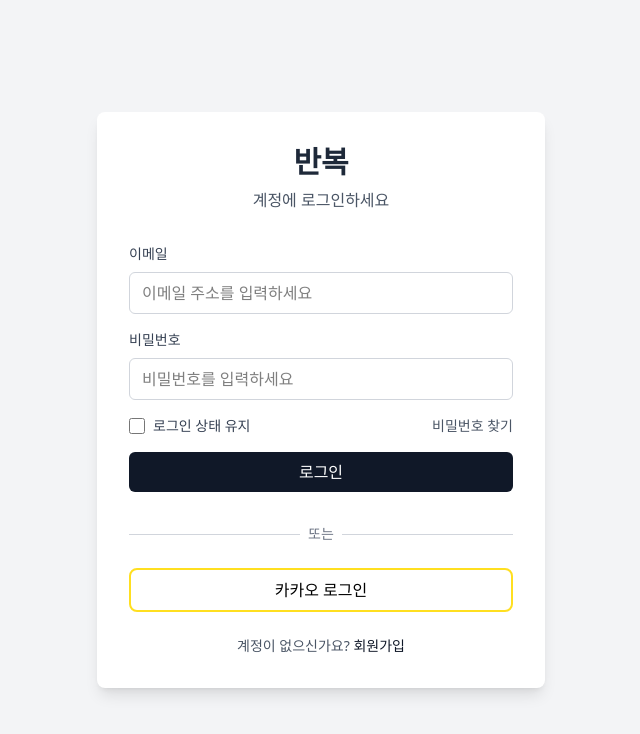
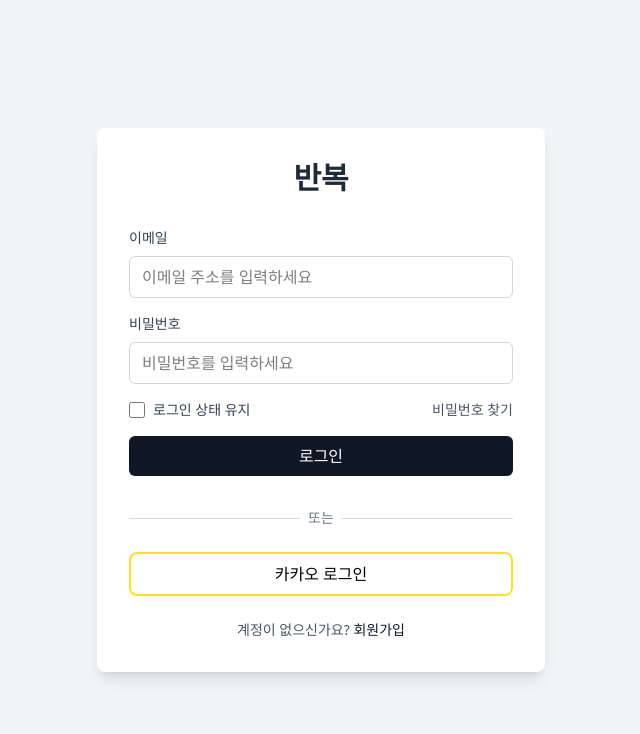
Before and after one commit to Banbok/FE, a React (Vite) app: page /login in a window 1280 px wide. Shown: the top 734 px of the page, without its empty margins (319-959 px from the left). Built offline with nearby package versions, Linux system fonts and the light colour scheme.

Commit message:
style : 로그인 페이지디자인 수정

```diff
--- a/src/pages/login/Login.tsx
+++ b/src/pages/login/Login.tsx
@@ -6,7 +6,6 @@ export default function Login() {
       <div className="max-w-md w-full bg-white rounded-lg shadow-lg p-8">
         <div className="text-center mb-8">
           <h1 className="text-3xl font-bold text-gray-800">반복</h1>
-          <p className="text-gray-600 mt-2">계정에 로그인하세요</p>
         </div>
 
         <div className="space-y-4">
```
